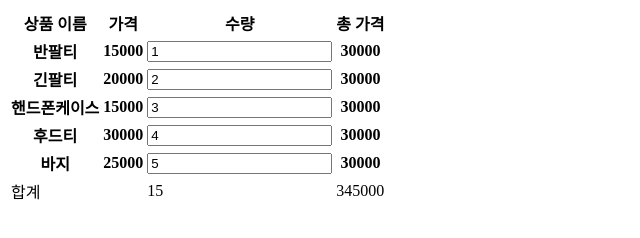
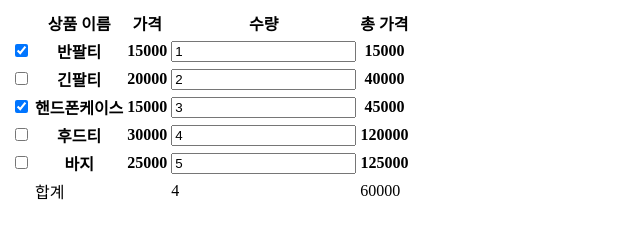
Before and after one commit to yeongjong310/functionalProgramming, a plain HTML site: page cart/index.html in a window 1280 px wide. Shown: the whole page, without its empty margins (0-640 px from the left). Drawn offline with Linux system fonts and the light colour scheme.

Commit message:
Add - 선택된 상품의 총량 및 총가격을 반영하도록 설정

```diff
--- a/cart/index.html
+++ b/cart/index.html
@@ -12,11 +12,11 @@
   </body>
   <script>
     const products = [
-      { name: "반팔티", price: 15000, quantity: 1 },
-      { name: "긴팔티", price: 20000, quantity: 2 },
-      { name: "핸드폰케이스", price: 15000, quantity: 3 },
-      { name: "후드티", price: 30000, quantity: 4 },
-      { name: "바지", price: 25000, quantity: 5 },
+      { name: "반팔티", price: 15000, quantity: 1, isSelected: true },
+      { name: "긴팔티", price: 20000, quantity: 2, isSelected: false },
+      { name: "핸드폰케이스", price: 15000, quantity: 3, isSelected: true },
+      { name: "후드티", price: 30000, quantity: 4, isSelected: false },
+      { name: "바지", price: 25000, quantity: 5, isSelected: false },
     ];
 
     const add = (a, b) => a + b;
@@ -30,6 +30,7 @@
     document.querySelector("#cart").innerHTML = `
     <table>
       <tr>
+        <th></th>
         <th>상품 이름</th>
         <th>가격</th>
         <th>수량</th>
@@ -40,18 +41,26 @@
         sum(
           (product) => `
             <tr>
+              <th><input type="checkbox" ${
+                product.isSelected ? "checked" : ""
+              }></th>
               <th>${product.name}</th>
               <th>${product.price}</th>
               <th><input type="number" value="${product.quantity}"/th>
-              <th>30000</th>
+              <th>${product.quantity * product.price}</th>
             </tr>
           `
         )
       )}
       <tr>
+        <td></td>
         <td colspan="2">합계</td>
-        <td>${totalQuantity(products)}</td>
-        <td>${totalPrice(products)}</td>
+        <td>${totalQuantity(
+          filter((product) => product.isSelected, products)
+        )}</td>
+        <td>${totalPrice(
+          filter((product) => product.isSelected, products)
+        )}</td>
       </tr>
     </table>
     `;
```
